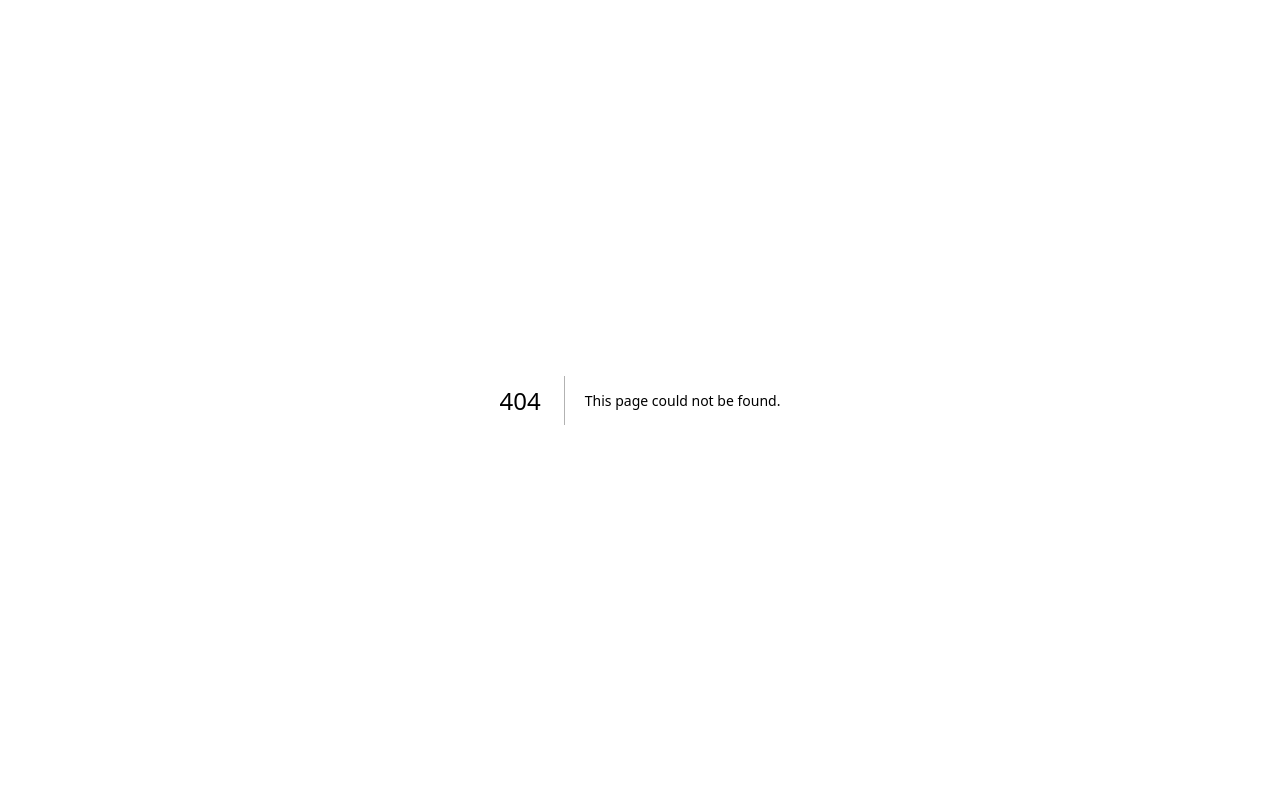
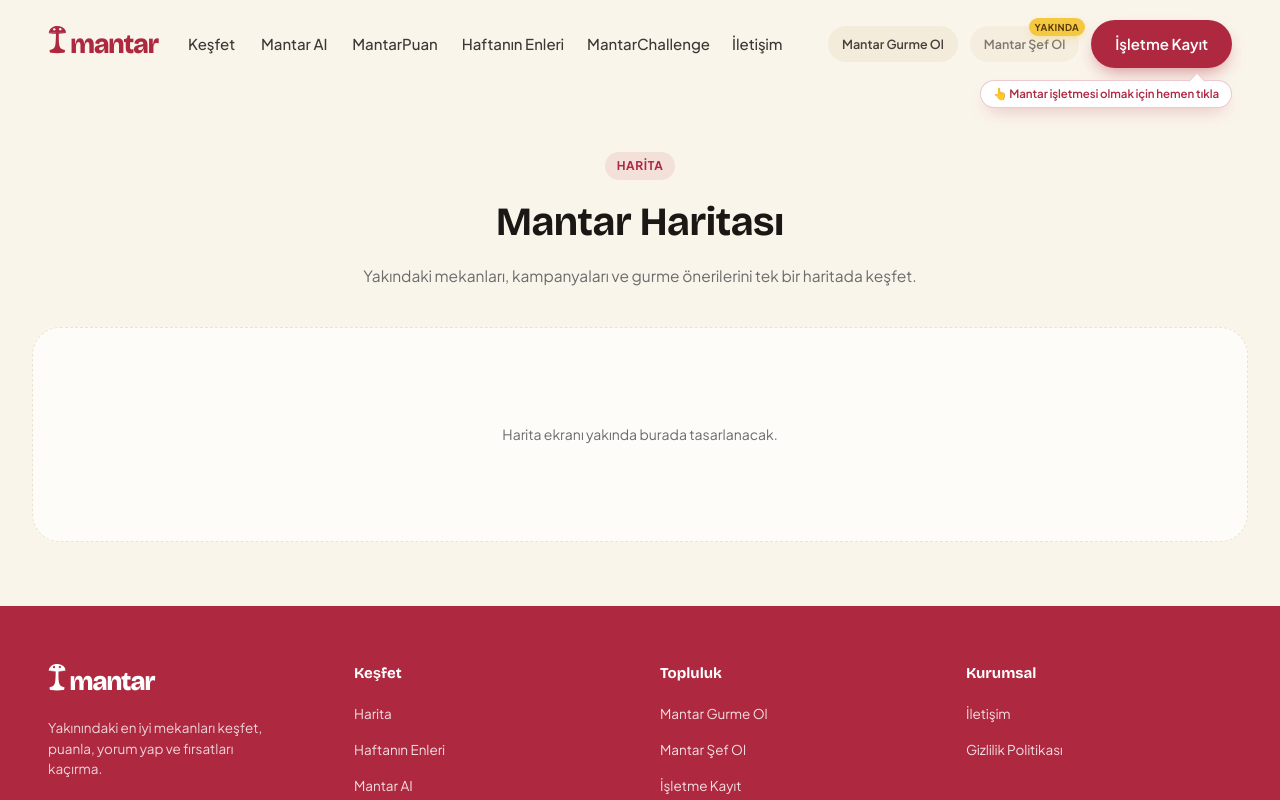
Before and after one commit to onurkv41-41/mantar, a Next.js app: page /harita in a window 1280 px wide. Before the commit this address had no page. Shown: the top 800 px of the page. Built offline with nearby package versions, Linux system fonts and the light colour scheme.

Commit message:
Footer: drop dead anchor links; add /harita stub for upcoming design

```diff
--- /dev/null
+++ b/app/harita/page.tsx
@@ -0,0 +1,39 @@
+import Nav from "@/components/Nav";
+import SiteFooter from "@/components/SiteFooter";
+
+export const metadata = {
+  title: "Harita — Mantar",
+  description: "Mantar haritası üzerinde yakınındaki mekanları keşfet.",
+};
+
+export default function HaritaPage() {
+  return (
+    <div className="min-h-screen bg-mantar-cream">
+      <Nav />
+
+      <main className="mx-auto max-w-[1280px] px-4 sm:px-8 py-10 sm:py-16">
+        <div className="text-center max-w-[640px] mx-auto">
+          <div className="inline-flex items-center gap-2 h-7 px-3 rounded-full bg-mantar-red/10 text-mantar-red text-[12px] font-bold tracking-[0.05em]">
+            HARİTA
+          </div>
+          <h1 className="mt-3 font-display text-[28px] sm:text-[40px] font-bold tracking-[-0.01em]">
+            Mantar Haritası
+          </h1>
+          <p className="mt-3 text-[14px] sm:text-[15.5px] text-mantar-muted">
+            Yakındaki mekanları, kampanyaları ve gurme önerilerini tek bir
+            haritada keşfet.
+          </p>
+        </div>
+
+        {/* Placeholder map area — content to be designed */}
+        <div className="mt-8 sm:mt-10 rounded-[22px] sm:rounded-[28px] border border-dashed border-mantar-line bg-white/70 px-6 sm:px-10 py-16 sm:py-24 text-center">
+          <p className="text-[14px] text-mantar-muted">
+            Harita ekranı yakında burada tasarlanacak.
+          </p>
+        </div>
+      </main>
+
+      <SiteFooter />
+    </div>
+  );
+}
--- a/components/SiteFooter.tsx
+++ b/components/SiteFooter.tsx
@@ -5,31 +5,22 @@ const columns: { title: string; links: { label: string; href: string }[] }[] = [
   {
     title: "Keşfet",
     links: [
-      { label: "Yakınımdaki Mekanlar", href: "/#yakinimdaki" },
-      { label: "Kategoriler", href: "/#kategoriler" },
-      { label: "Harita", href: "/#harita" },
+      { label: "Harita", href: "/harita" },
+      { label: "Haftanın Enleri", href: "/haftanin-enleri" },
+      { label: "Mantar AI", href: "/mantar-ai" },
     ],
   },
   {
-    title: "Mantar AI",
+    title: "Topluluk",
     links: [
-      { label: "Ne Yapsak AI", href: "/#ne-yapsak-ai" },
-      { label: "Önerilen Mekanlar", href: "/#onerilen" },
-      { label: "Nasıl Çalışır?", href: "/#nasil-calisir" },
-    ],
-  },
-  {
-    title: "MantarPuan",
-    links: [
-      { label: "Puanlarım", href: "/#puanlarim" },
-      { label: "Nasıl Puan Kazanırım?", href: "/#nasil-puan" },
-      { label: "Ödüller", href: "/#oduller" },
+      { label: "Mantar Gurme Ol", href: "/mantar-gurme-ol" },
+      { label: "Mantar Şef Ol", href: "/mantar-sef-ol" },
+      { label: "İşletme Kayıt", href: "/mekan-ol" },
     ],
   },
   {
     title: "Kurumsal",
     links: [
-      { label: "Hakkımızda", href: "/#hakkimizda" },
       { label: "İletişim", href: "/iletisim" },
       { label: "Gizlilik Politikası", href: "/gizlilik-politikasi" },
     ],
@@ -40,9 +31,9 @@ export default function SiteFooter() {
   return (
     <footer className="bg-mantar-red text-white">
       <div className="mx-auto max-w-[1280px] px-6 sm:px-8 lg:px-12 py-10 sm:py-14">
-        <div className="grid grid-cols-2 md:grid-cols-3 lg:grid-cols-5 gap-10">
+        <div className="grid grid-cols-2 md:grid-cols-4 gap-10">
           {/* Brand column */}
-          <div className="col-span-2 lg:col-span-1">
+          <div className="col-span-2 md:col-span-1">
             <MantarLogo variant="white" width={120} />
             <p className="mt-4 text-[13.5px] leading-[1.55] text-white/80 max-w-[220px]">
               Yakınındaki en iyi mekanları keşfet, puanla, yorum yap ve fırsatları kaçırma.
```
